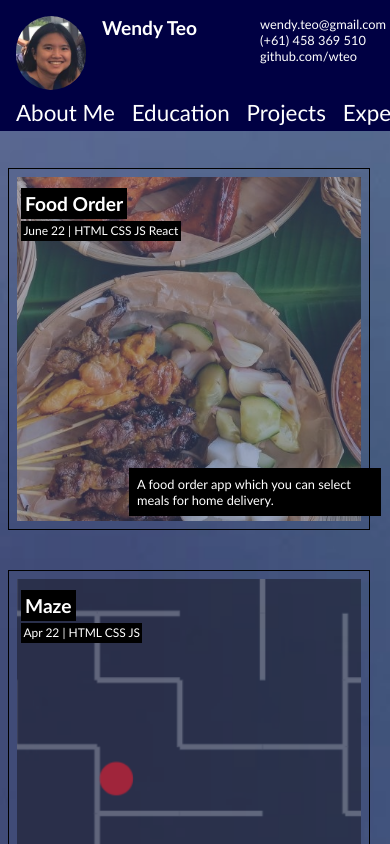
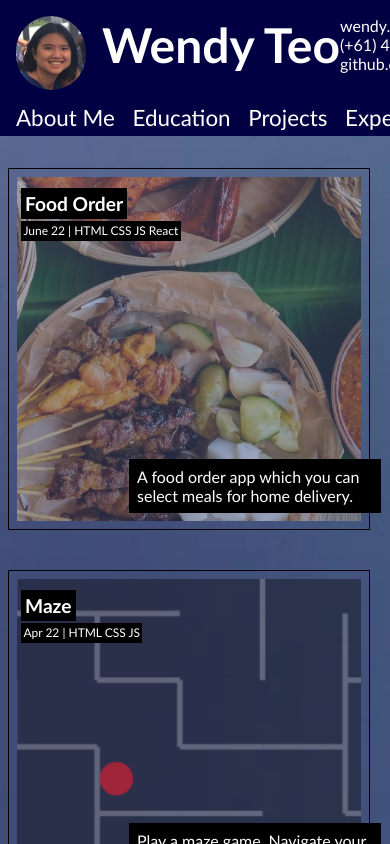
Before and after one commit to wteo/resumev2, a React (Create React App) app: page / in a window 390 px wide. Shown: the top 844 px of the page. Built offline with nearby package versions, Linux system fonts and the light colour scheme.

Commit message:
Adjusting size of fonts

```diff
--- a/src/components/Header.module.css
+++ b/src/components/Header.module.css
@@ -68,16 +68,18 @@ nav p:hover, nav p:active {
     cursor: pointer;
 }
 
-@media (max-width: 400px) {
-    p {
-        font-size: 80%
+@media (max-width: 300px) {
+
+    .profileName {
+        flex: 3;
     }
 
-    .profileName {
-        font-size: 150%;
+    header p {
+        font-size: 8px;
     }
 
     nav {
+        grid-template-columns: 1fr 1fr 1fr;
         column-gap: 0.05rem;
         padding-top: 0.25rem;
         padding-bottom: 0.10rem;
```
